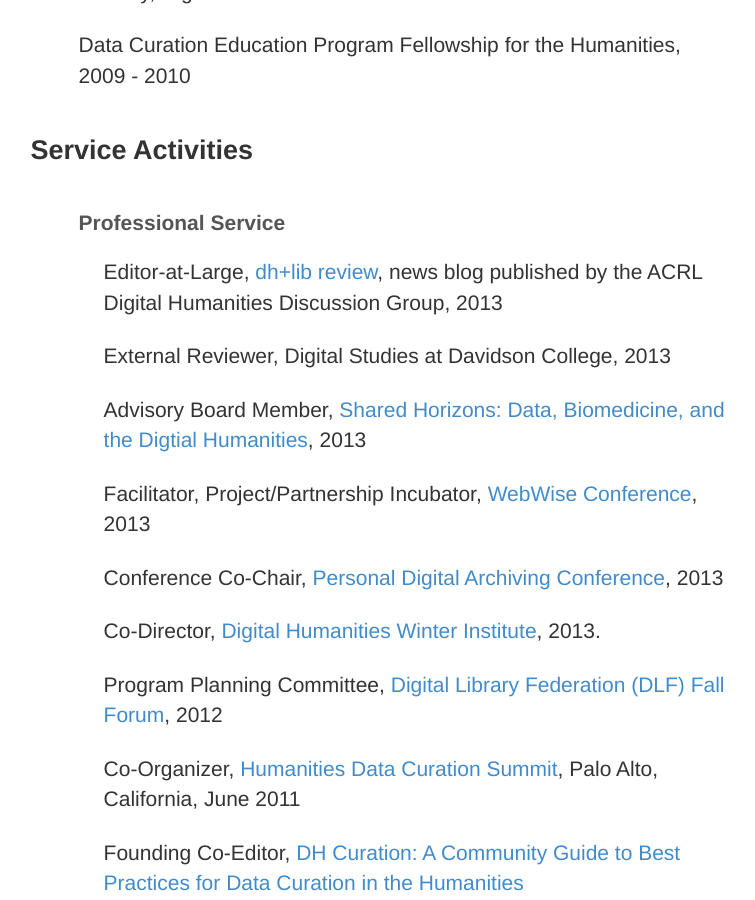
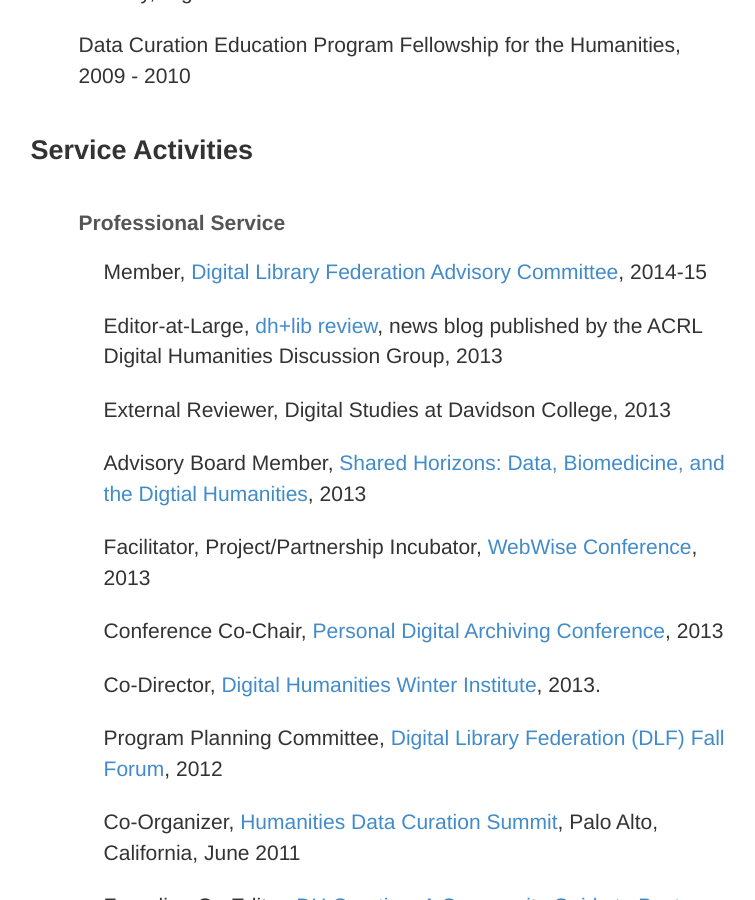
Before and after one commit to trevormunoz/calling-card, a Jekyll site: the page built from about/cv/index.html, in a window 1280 px wide and 900 px high, scrolled down 6541 px. Shown: the whole window, without its empty margins (357-1112 px from the left). Built offline with Jekyll 4.4.1, drawn with Linux system fonts in a browser that asks for light colours; nearby versions of some CDN libraries; library files that are not in the unit come from our copies; Markdown is read by kramdown in place of the engine named in the settings.

Commit message:
Add DLF Advisory Committee

```diff
--- a/about/cv/index.html
+++ b/about/cv/index.html
@@ -117,6 +117,7 @@
          <ul>
             <li><h5>Professional Service</h5></li>
               <ul>
+                <li>Member, <a href="http://www.diglib.org/members/advisory/">Digital Library Federation Advisory Committee</a>, 2014-15</li>
                 <li>Editor-at-Large, <a href="http://acrl.ala.org/dh/category/dhlib/dhlib-review/">dh+lib review</a>, news blog published by the ACRL Digital Humanities Discussion Group, 2013</li>
                 <li>External Reviewer, Digital Studies at Davidson College, 2013</li>
                 <li>Advisory Board Member, <a href="http://mith.umd.edu/community/dh-events/event/shared-horizons/">Shared Horizons: Data, Biomedicine, and the Digtial Humanities</a>, 2013</li>
```
